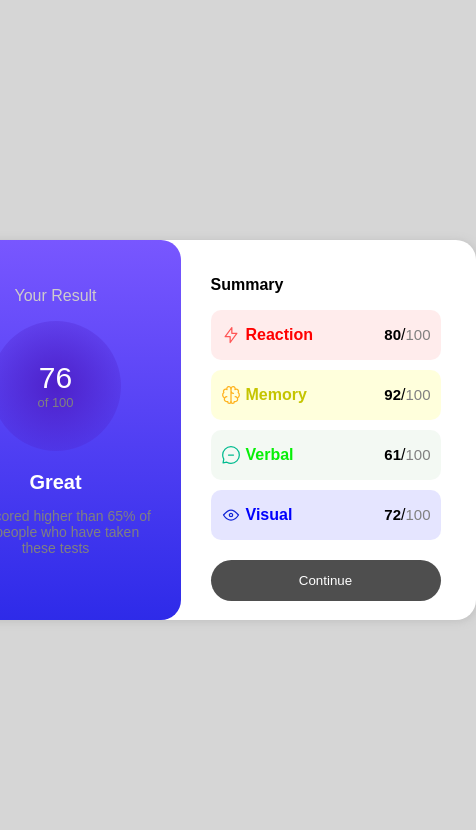
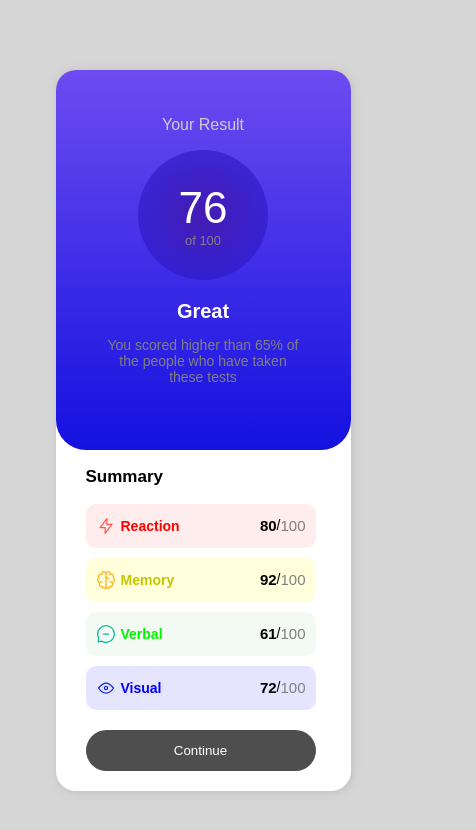
Before and after one commit to kaykedmar/frontendmentor, a plain HTML site: page Results summary/index.html in a window 390 px wide. Shown: the whole page, 476 px wide, since content can reach past the window. Drawn offline with Linux system fonts and the light colour scheme.

Commit message:
Update index.html

```diff
--- a/Results summary/index.html
+++ b/Results summary/index.html
@@ -32,7 +32,7 @@
     }
 
     .left {
-      background-image: linear-gradient(to bottom, hsl(252, 100%, 67%), hsl(241, 81%, 54%));
+      background-image: linear-gradient(to bottom, hsl(252, 85%, 62%), hsl(241, 86%, 47%));
       width: 250px;
       height: 360px;
       display: flex;
@@ -53,7 +53,7 @@
     .score {
       display: flex;
       flex-direction: column;
-      background-image: radial-gradient(circle, hsla(256, 72%, 46%, 1), hsla(241, 72%, 46%, 0));
+      background-image: radial-gradient(circle, rgb(68, 28, 179), hsla(241, 82%, 46%, 0.479));
       width: 130px;
       height: 130px;
       border-radius: 50%;
@@ -66,7 +66,7 @@
     }
 
     .score-more {
-      font-size: 30px;
+      font-size: 44px;
     }
 
     .score-menor {
@@ -94,18 +94,18 @@
       font-weight: 500;
       padding-right: 30px;
       padding-left: 15px;
-
+      font-size: 14px;
       width: 250px;
     }
 
     .container {
-
       width: 230px;
       margin-left: 15px;
     }
 
     .container > p {
       font-weight: 700;
+      font-size: 17px;
     }
 
 
@@ -203,6 +203,27 @@
       cursor: pointer;
     }
 
+
+
+    /* MediaScreen  */
+    @media screen and (max-width: 610px) {
+     main {
+      display: flex;
+      flex-direction: column;
+
+    }
+      .left {
+        width: 100%;
+        border-bottom-left-radius: 30px;
+        border-bottom-right-radius: 30px;
+      }
+
+      .right {
+        padding-bottom: 20px;
+      }
+  }
+
+
   </style>
 </head>
 <body>
```
